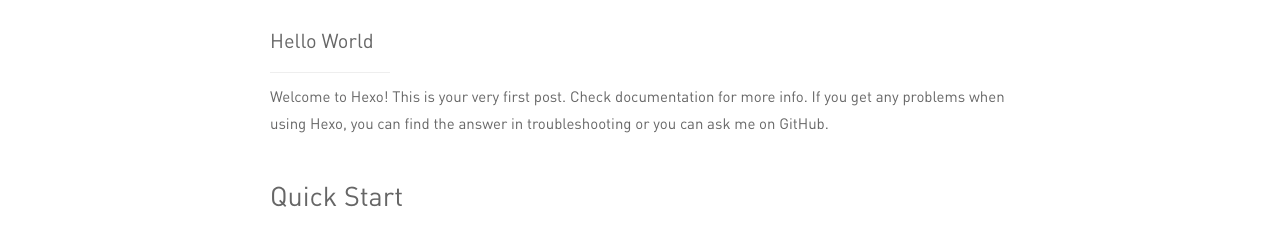
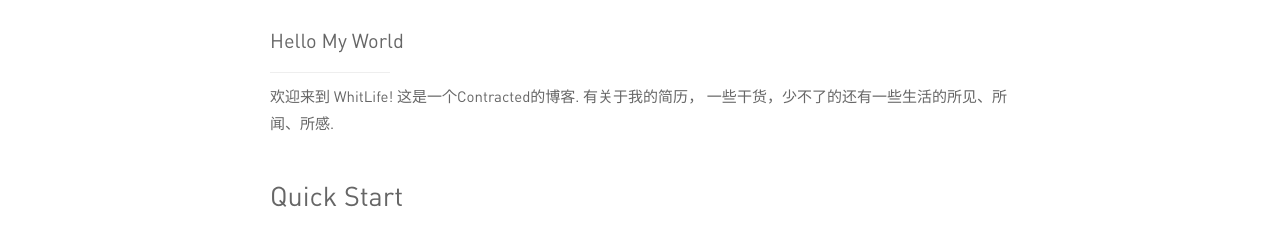
Before and after one commit to szeminglee/szeminglee.github.io, a plain HTML site: page 2017/01/29/hello-world/index.html in a window 1280 px wide. Shown: the part 552-793 px from the top of the page. Drawn offline with Linux system fonts and the light colour scheme; a script that the page names is missing.

Commit message:
Site updated: 2017-01-30 22:36:16

```diff
--- a/2017/01/29/hello-world/index.html
+++ b/2017/01/29/hello-world/index.html
@@ -3,7 +3,7 @@
   <head>
     <meta charset="utf-8">
 
-    <title>Hello World | Hexo</title>
+    <title>Hello My World | Hexo</title>
     <meta name="viewport" content="width=device-width, initial-scale=1, maximum-scale=1">
 
 
@@ -79,12 +79,12 @@
 
 
     <h1 class="post-title" itemprop="name">
-      Hello World
+      Hello My World
     </h1>
 
 
 	<div class='post-body mb'>
-		<p>Welcome to <a href="https://hexo.io/" target="_blank" rel="external">Hexo</a>! This is your very first post. Check <a href="https://hexo.io/docs/" target="_blank" rel="external">documentation</a> for more info. If you get any problems when using Hexo, you can find the answer in <a href="https://hexo.io/docs/troubleshooting.html" target="_blank" rel="external">troubleshooting</a> or you can ask me on <a href="https://github.com/hexojs/hexo/issues" target="_blank" rel="external">GitHub</a>.</p>
+		<p>欢迎来到 <a href="http://www.whitlife.cn/" target="_blank" rel="external">WhitLife</a>! 这是一个Contracted的博客. 有关于我的<a href="http://www.whitlife.cn/resume.html" target="_blank" rel="external">简历</a>， 一些<a href="https://hexo.io/docs/troubleshooting.html" target="_blank" rel="external">干货</a>，少不了的还有一些生活的<a href="https://github.com/hexojs/hexo/issues" target="_blank" rel="external">所见、所闻、所感</a>.</p>
 <h2 id="Quick-Start"><a href="#Quick-Start" class="headerlink" title="Quick Start"></a>Quick Start</h2><h3 id="Create-a-new-post"><a href="#Create-a-new-post" class="headerlink" title="Create a new post"></a>Create a new post</h3><figure class="highlight bash"><table><tr><td class="gutter"><pre><div class="line">1</div></pre></td><td class="code"><pre><div class="line">$ hexo new <span class="string">"My New Post"</span></div></pre></td></tr></table></figure>
 <p>More info: <a href="https://hexo.io/docs/writing.html" target="_blank" rel="external">Writing</a></p>
 <h3 id="Run-server"><a href="#Run-server" class="headerlink" title="Run server"></a>Run server</h3><figure class="highlight bash"><table><tr><td class="gutter"><pre><div class="line">1</div></pre></td><td class="code"><pre><div class="line">$ hexo server</div></pre></td></tr></table></figure>
@@ -103,7 +103,7 @@
 <!--评论-->
 
 
-<div class="ds-thread" data-thread-key="hello-world" data-title="Hello World" data-url="http://yoursite.com/2017/01/29/hello-world/"></div>
+<div class="ds-thread" data-thread-key="hello-world" data-title="Hello My World" data-url="http://yoursite.com/2017/01/29/hello-world/"></div>
 <script type="text/javascript">
 
 var duoshuoQuery = {short_name:"yumemor"};
```
Also changed, not shown: archives/2017/01/index.html (+1 -1 lines), archives/2017/index.html (+1 -1 lines), archives/index.html (+1 -1 lines), index.html (+1 -1 lines), banner/1.jpg, banner/2.jpg, banner/3.jpg, banner/4.jpg.
